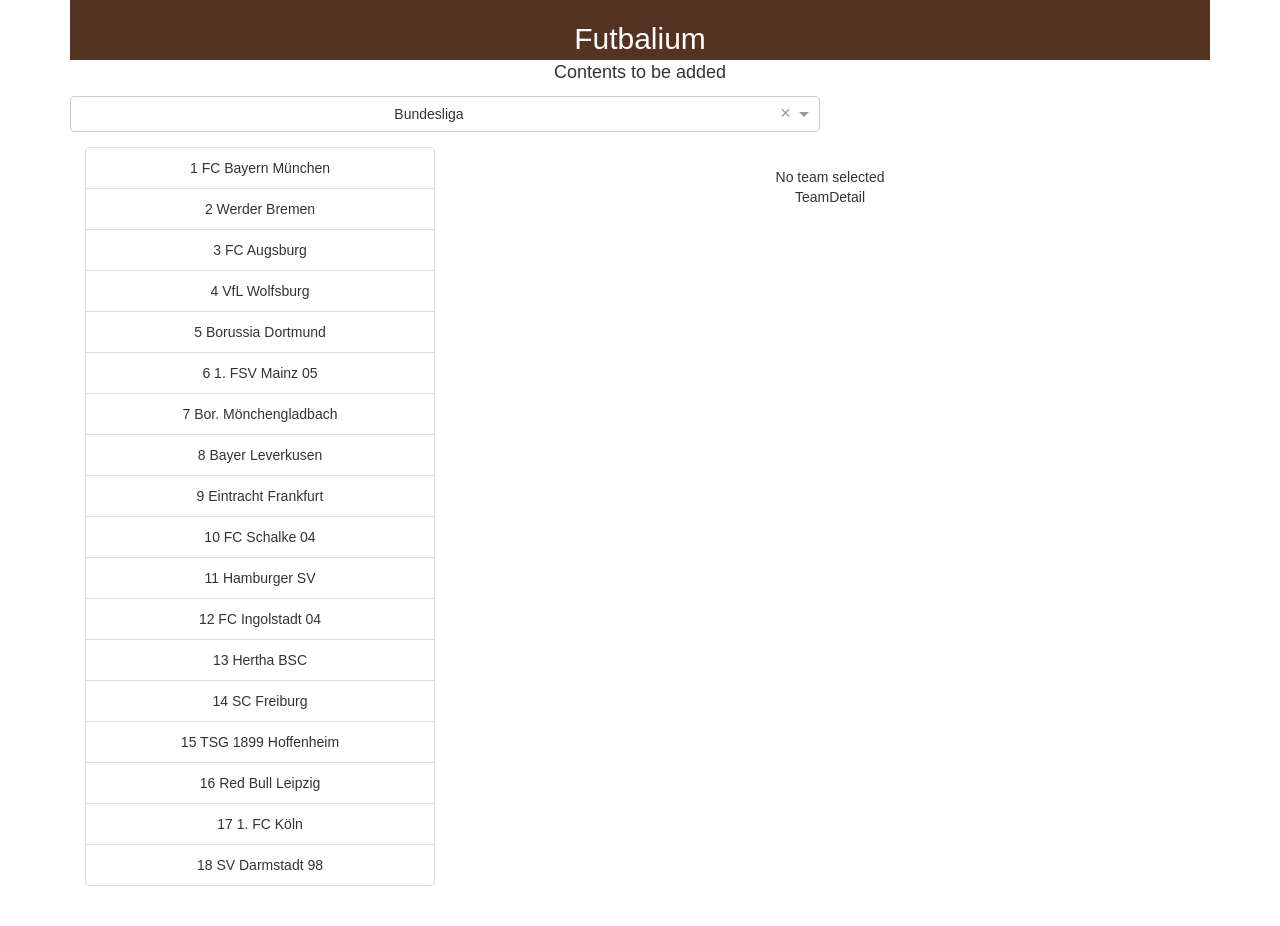
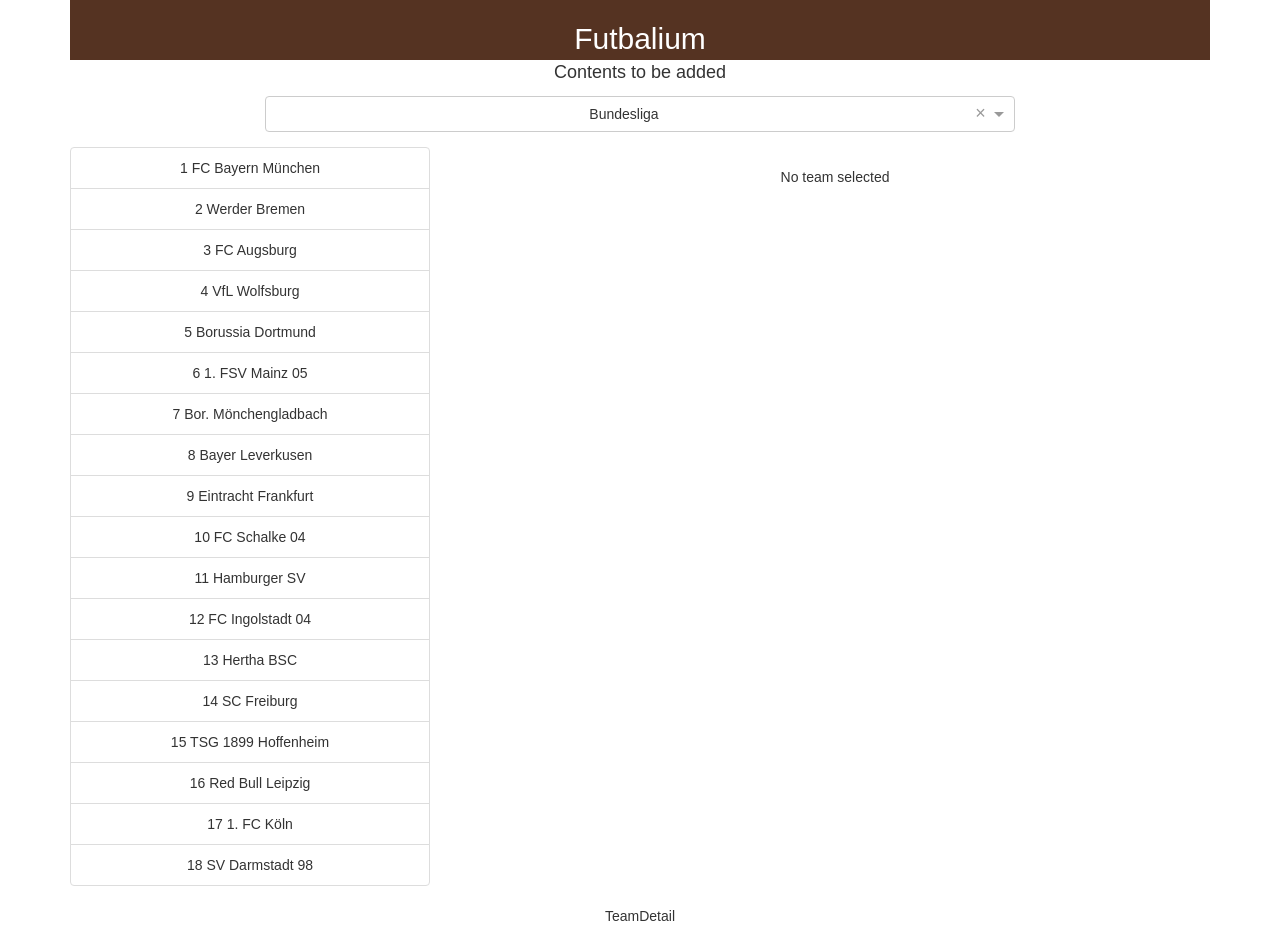
Before and after one commit to yabbes/football-react, a React (Create React App) app: page / in a window 1280 px wide. Built offline with nearby package versions, Linux system fonts and the light colour scheme.

Commit message:
Fixtures Layout bien

```diff
--- a/src/App.js
+++ b/src/App.js
@@ -153,9 +153,11 @@
         <section>
           <CountrySelect leagueSelect={this.state.leagueSelect} leagueSelectChangeHandle={this.leagueSelectChangeHandle}/>
         </section>
-        <Table leagueData={this.state.leagueData} teamId={this.state.teamId} onTeamClick={(e) => this.handleOnTeamClick(e)}/>
-        <br />
-        <Fixtures fixtures={this.state.teamFixtures} team_base_url={this.state.teamId}/>
+        <div className="row">
+          <Table leagueData={this.state.leagueData} teamId={this.state.teamId} onTeamClick={(e) => this.handleOnTeamClick(e)}/>
+          <br />
+          <Fixtures fixtures={this.state.teamFixtures} team_base_url={this.state.teamId}/>
+        </div>
         <TeamDetail team_base_url={this.state.teamId}/>
       </div>
     );
--- a/src/components/Country_select.js
+++ b/src/components/Country_select.js
@@ -38,7 +38,7 @@
 
         return (
             <div className="country_select row">
-                <div className="col-md-8">
+                <div className="col-md-8 col-md-offset-2">
                     <Select
                     name="form-field-name"
                     value={this.state.leagueSelect}
--- a/src/components/Fixtures.js
+++ b/src/components/Fixtures.js
@@ -19,7 +19,7 @@
 
     });
     return (
-        <div>
+        <div className="col-md-8">
             <div className="fixtures-header">
                 <p>Next Fixtures</p><br />
             </div>
```
